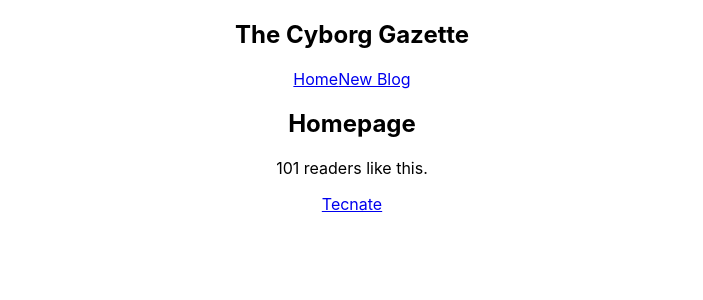
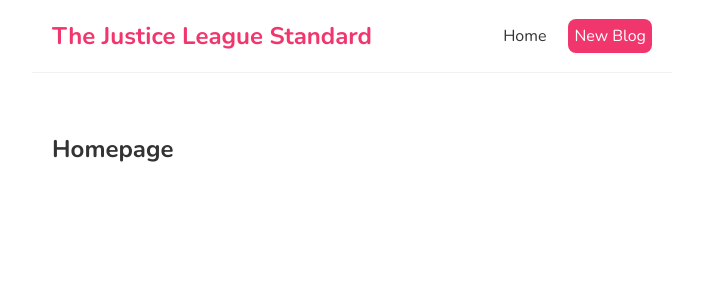
Before and after one commit to nvsmith/full-modern-react, a JavaScript app: page / in a window 1280 px wide. Shown: the top 300 px of the page, without its empty margins (288-991 px from the left). Built offline with nearby package versions, Linux system fonts and the light colour scheme; the HTML template or start-up script is replaced by a standard one.

Commit message:
Add global styles and inline Navbar styles, remove App styles

```diff
--- a/src/App.css
+++ /dev/null
@@ -1,38 +0,0 @@
-.App {
-  text-align: center;
-}
-
-.App-logo {
-  height: 40vmin;
-  pointer-events: none;
-}
-
-@media (prefers-reduced-motion: no-preference) {
-  .App-logo {
-    animation: App-logo-spin infinite 20s linear;
-  }
-}
-
-.App-header {
-  background-color: #282c34;
-  min-height: 100vh;
-  display: flex;
-  flex-direction: column;
-  align-items: center;
-  justify-content: center;
-  font-size: calc(10px + 2vmin);
-  color: white;
-}
-
-.App-link {
-  color: #61dafb;
-}
-
-@keyframes App-logo-spin {
-  from {
-    transform: rotate(0deg);
-  }
-  to {
-    transform: rotate(360deg);
-  }
-}
--- a/src/App.js
+++ b/src/App.js
@@ -1,21 +1,12 @@
-import "./App.css";
 import Navbar from "./Navbar";
 import Home from "./Home";
 
 function App() {
-    const title = "Welcome to my new blog";
-    const likes = 101;
-    const link = "https://tecnate.dev";
-
     return (
         <div className="App">
             <Navbar />
             <div className="content">
                 <Home />
-                <p>{likes} readers like this.</p>
-                <a href={link} target="blank">
-                    Tecnate
-                </a>
             </div>
         </div>
     );
--- a/src/Navbar.js
+++ b/src/Navbar.js
@@ -1,10 +1,19 @@
 const Navbar = () => {
     return (
         <nav className="navbar">
-            <h1>The Cyborg Gazette</h1>
+            <h1>The Justice League Standard</h1>
             <div className="links">
                 <a href="/">Home</a>
-                <a href="/create">New Blog</a>
+                <a
+                    href="/create"
+                    style={{
+                        color: "white",
+                        backgroundColor: "#f1356d",
+                        borderRadius: "8px",
+                    }}
+                >
+                    New Blog
+                </a>
             </div>
         </nav>
     );
--- a/src/index.css
+++ b/src/index.css
@@ -1,13 +1,36 @@
-body {
-  margin: 0;
-  font-family: -apple-system, BlinkMacSystemFont, 'Segoe UI', 'Roboto', 'Oxygen',
-    'Ubuntu', 'Cantarell', 'Fira Sans', 'Droid Sans', 'Helvetica Neue',
-    sans-serif;
-  -webkit-font-smoothing: antialiased;
-  -moz-osx-font-smoothing: grayscale;
+/* font-family: 'Nunito', sans-serif; */
+@import url("https://fonts.googleapis.com/css2?family=Nunito:ital,wght@0,400;0,500;0,600;0,700;1,400;1,500;1,600;1,700&display=swap");
+
+/* base styles */
+* {
+    margin: 0;
+    font-family: "Nunito", sans-serif;
+    color: #333;
 }
-
-code {
-  font-family: source-code-pro, Menlo, Monaco, Consolas, 'Courier New',
-    monospace;
+.navbar {
+    padding: 20px;
+    display: flex;
+    align-items: center;
+    max-width: 600px;
+    margin: 0 auto;
+    border-bottom: 1px solid #f2f2f2;
 }
+.navbar h1 {
+    color: #f1356d;
+}
+.navbar .links {
+    margin-left: auto;
+}
+.navbar a {
+    margin-left: 16px;
+    text-decoration: none;
+    padding: 6px;
+}
+.navbar a:hover {
+    color: #f1356d;
+}
+.content {
+    max-width: 600px;
+    margin: 40px auto;
+    padding: 20px;
+}
```
